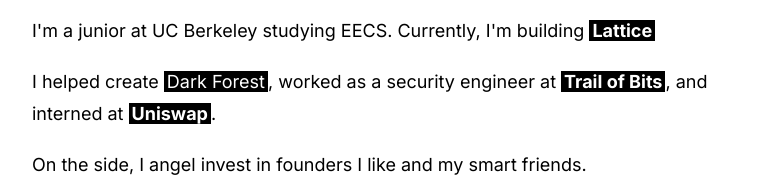
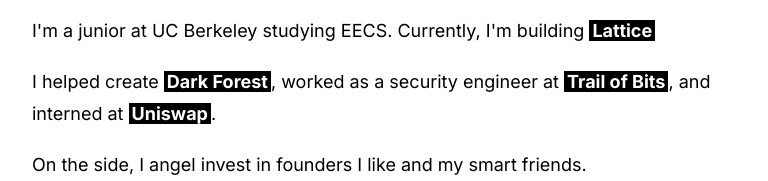
Before and after one commit to smsunarto/smsunarto.com, a Gatsby site: page /home/ in a window 1280 px wide. Shown: the part 372-553 px from the top of the page, without its empty margins (253-1021 px from the left). Built offline with nearby package versions, Linux system fonts and the light colour scheme; Gatsby itself is replaced by a stand-in of ours; some packages are replaced by stand-ins of ours.

Commit message:
Update index.md

```diff
--- a/content/pages/home/index.md
+++ b/content/pages/home/index.md
@@ -8,7 +8,7 @@
 
 I'm a junior at UC Berkeley studying EECS. Currently, I'm building **[Lattice](https://latice.xyz)**
 
-I helped create [Dark Forest](https://twitter.com/darkforest_eth), worked as a security engineer at **[Trail of Bits](https://trailofbits.com)**, and interned at **[Uniswap](https://uniswap.org)**.
+I helped create **[Dark Forest](https://twitter.com/darkforest_eth)**, worked as a security engineer at **[Trail of Bits](https://trailofbits.com)**, and interned at **[Uniswap](https://uniswap.org)**.
 
 On the side, I angel invest in founders I like and my smart friends.
 
```
